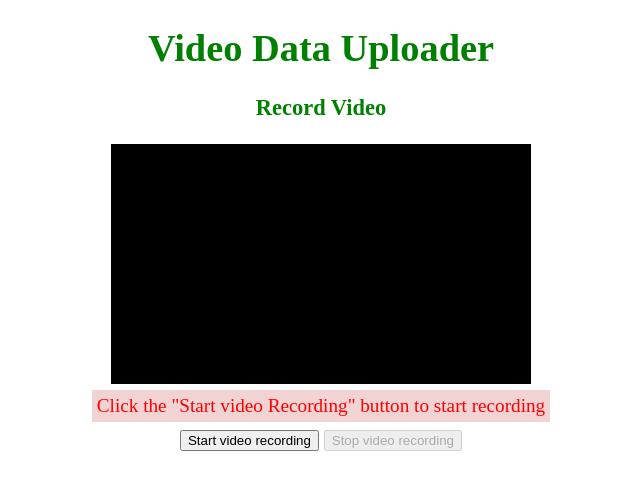
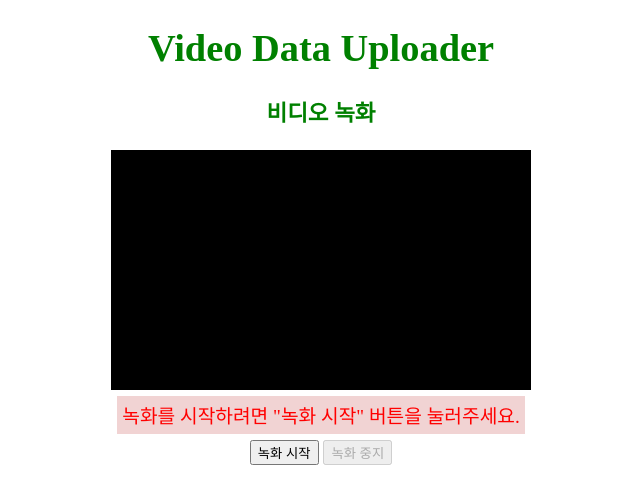
Before and after one commit to junhan-kim/Object-Counter, a Flask app: page / in a window 1280 px wide. Shown: the top 504 px of the page, without its empty margins (319-959 px from the left). Run offline with Flask 2, Linux system fonts and the light colour scheme.

Commit message:
add comment

```diff
--- a/backend/templates/camera.html
+++ b/backend/templates/camera.html
@@ -42,10 +42,10 @@
     <h1>Video Data Uploader</h1>
 
     <div id="vid-recorder">
-      <h3>Record Video</h3>
-      <video autoplay id="web-cam-container" style="background-color: black">Your browser doesn't support the video tag</video>
+      <h3>비디오 녹화</h3>
+      <video autoplay id="web-cam-container" style="background-color: black">브라우저가 video 태그를 지원하지 않음.</video>
 
-      <div class="recording" id="vid-record-status">Click the "Start video Recording" button to start recording</div>
+      <div class="recording" id="vid-record-status">녹화를 시작하려면 "녹화 시작" 버튼을 눌러주세요.</div>
 
       <button
         type="button"
@@ -53,7 +53,7 @@
         onclick="startRecording(this,
             document.getElementById('stop-vid-recording'))"
       >
-        Start video recording
+        녹화 시작
       </button>
 
       <button
@@ -63,7 +63,7 @@
         onclick="stopRecording(this,
             document.getElementById('start-vid-recording'))"
       >
-        Stop video recording
+        녹화 중지
       </button>
 
       <!-- The below link will let the
```
